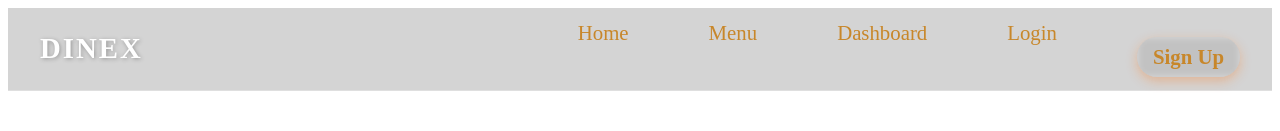
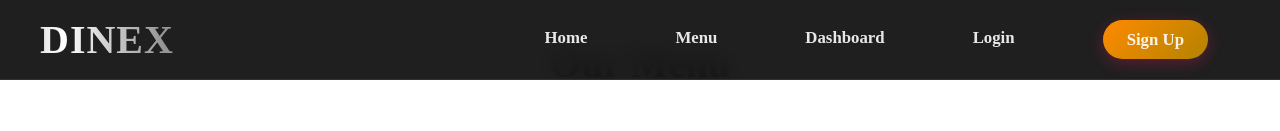
Before and after one commit to dushansineth-design/restaurantapp, a React (Vite) app: page /menu in a window 1280 px wide. Shown: the top 131 px of the page. Built offline with nearby package versions, Linux system fonts and the light colour scheme.

Commit message:
modify nav bar

```diff
--- a/src/components/Header/Header.css
+++ b/src/components/Header/Header.css
@@ -1,22 +1,24 @@
-/* Header.css */
-
-/* General Header Styles - Glass Effect (Works on Light & Dark backgrounds) */
 .header {
-  background: rgba(40, 40, 40, 0.2); /* Slight dark tint so it’s visible on white */
-  backdrop-filter: blur(12px) saturate(180%);
-  -webkit-backdrop-filter: blur(12px) saturate(180%);
-  border-bottom: 1px solid rgba(255, 255, 255, 0.25);
-  padding: 0.8rem 0;
-  position: sticky;
+  position: fixed;
   top: 0;
+  left: 0;
+  right: 0;
   z-index: 1000;
-  transition: background 0.4s ease, box-shadow 0.4s ease;
+  background: rgba(20, 20, 20, 0.95);
+  backdrop-filter: blur(12px);
+  -webkit-backdrop-filter: blur(12px);
+  border-bottom: 1px solid rgba(255, 255, 255, 0.08);
+  padding: 1rem 0;
+  transition: transform 0.4s cubic-bezier(0.25, 0.8, 0.25, 1);
 }
 
-/* Hover effect */
-.header:hover {
-  background: rgba(40, 40, 40, 0.3);
-  box-shadow: 0 4px 30px rgba(0, 0, 0, 0.15);
+/* Visible/Hidden States */
+.header.visible {
+  transform: translateY(0);
+}
+
+.header.hidden {
+  transform: translateY(-100%);
 }
 
 /* Container */
@@ -33,113 +35,222 @@
   align-items: center;
 }
 
-/* Logo */
+/* Logo - Enhanced */
 .logo {
-  font-size: 1.8rem;
-  font-weight: bold;
-  color: #fff;
+  font-size: 2.5rem;
+  font-weight: 800;
   text-decoration: none;
-  letter-spacing: 2px;
-  text-shadow: 1px 1px 4px rgba(0,0,0,0.3);
-  transition: transform 0.3s ease, color 0.3s ease;
+  letter-spacing: 1px;
+  position: relative;
+  padding: 0rem 0;
+
+  /* Stronger shiny gradient */
+  background: linear-gradient(
+    90deg,
+    #ffffff 0%,
+    #949494 25%,
+    #ffffff 50%,
+    #949494 75%,
+    #ffffff 100%
+  );
+  background-size: 300% auto;
+  -webkit-background-clip: text;
+  -webkit-text-fill-color: transparent;
+  animation: shineText 2s linear infinite;
 }
 
-.logo:hover {
-  transform: scale(1.1);
-  color: #ffdde1;
+/* Underline hover */
+.logo::after {
+  content: '';
+  position: absolute;
+  bottom: 0;
+  left: 0;
+  width: 0;
+  height: 2px;
+  background: #ffea00;
+  transition: width 0.6s cubic-bezier(0.25, 0.8, 0.25, 1);
 }
 
-/* Navigation Links */
+.logo:hover::after {
+  width: 100%;
+}
+
+@keyframes shineText {
+  0% {
+    background-position: -300% center;
+  }
+  100% {
+    background-position: 300% center;
+  }
+}
+
+
+
+/* Navigation Links - Enhanced Animations */
 .nav-links {
   display: flex;
-  gap: 5rem;
+  gap: 1.5rem;
 }
 
 .nav-link {
-  color: #C8872A;
-  font-size: 1.3rem;
-  font-weight: 500;
+  position: relative;
+  color: rgba(255, 255, 255, 0.9);
   text-decoration: none;
-  position: relative;
-  transition: color 0.3s ease, text-shadow 0.3s ease;
+  font-weight: 600;
+  font-size: 1.05rem;
+  padding: 0.5rem 0;
+  transition: all 0.3s ease;
+  overflow: hidden;
+  margin: 0 2rem;
 }
 
-.nav-link::after {
-  content: "";
+.nav-link::before {
+  content: '';
   position: absolute;
-  bottom: -2px;
+  bottom: 0;
   left: 0;
-  width: 0%;
+  width: 100%;
   height: 2px;
-  background: #fff;
-  transition: width 0.3s ease;
+  background: linear-gradient(90deg, #ff8a00, #b38300);
+  transform: scaleX(0);
+  transform-origin: right;
+  transition: transform 0.5s cubic-bezier(0.65, 0, 0.35, 1);
 }
 
 .nav-link:hover {
-  color: #ffdde1;
-  text-shadow: 0 0 5px rgba(255, 255, 255, 0.8);
+  color: #fff;
+  transform: translateY(-2px);
 }
 
-.nav-link:hover::after {
-  width: 100%;
+.nav-link:hover::before {
+  transform: scaleX(1);
+  transform-origin: left;
 }
 
-/* Button Link */
+/* Button Link - Enhanced */
 .nav-link.btn {
-  background: rgba(255, 255, 255, 0.2);
-  color: #C8872A;
-  padding: 0.5rem 1rem;
-  border-radius: 25px;
-  font-weight: bold;
-  backdrop-filter: blur(5px);
-  transition: all 0.3s ease;
+  position: relative;
+  background: linear-gradient(135deg, #ff8a00, #b38300);
+  padding: 0.6rem 1.5rem;
+  border-radius: 50px;
+  overflow: hidden;
+  box-shadow: 0 4px 15px rgba(233, 30, 99, 0.3);
+  transition: all 0.4s ease;
+  z-index: 1;
+}
+
+.nav-link.btn::before {
+  content: '';
+  position: absolute;
+  top: 0;
+  left: 0;
+  width: 100%;
+  height: 100%;
+  background: linear-gradient(135deg, #b38300, #ff8a00);
+  opacity: 0;
+  transition: opacity 0.4s ease;
+  z-index: -1;
 }
 
 .nav-link.btn:hover {
-  background: rgba(255, 255, 255, 0.4);
-  color: #000;
-  box-shadow: 0 4px 10px rgba(0,0,0,0.2);
+  transform: translateY(-3px);
+  box-shadow: 0 8px 25px rgba(233, 30, 99, 0.4);
 }
 
-/* Hamburger Menu (Mobile) */
+.nav-link.btn:hover::before {
+  opacity: 1;
+}
+
+.nav-link.btn span {
+  position: relative;
+  z-index: 2;
+}
+
+/* Hamburger Menu - Enhanced */
 .hamburger {
   display: none;
-  flex-direction: column;
-  gap: 5px;
   background: none;
   border: none;
   cursor: pointer;
+  padding: 0.5rem;
+  z-index: 1001;
 }
 
 .hamburger span {
-  width: 25px;
+  display: block;
+  width: 28px;
   height: 3px;
   background: #fff;
-  border-radius: 2px;
-  transition: 0.3s;
+  margin: 5px 0;
+  transition: all 0.4s cubic-bezier(0.65, 0, 0.35, 1);
+  transform-origin: center;
 }
 
-/* Mobile View */
+/* Mobile Styles */
 @media (max-width: 768px) {
   .nav-links {
-    position: absolute;
-    top: 100%;
+    position: fixed;
+    top: 0;
+    left: 0;
     right: 0;
-    background: rgba(30, 30, 30, 0.85);
-    backdrop-filter: blur(15px);
+    bottom: 0;
+    background: rgba(10, 10, 10, 0.98);
     flex-direction: column;
     align-items: center;
-    width: 100%;
-    max-height: 0;
-    overflow: hidden;
-    transition: max-height 0.4s ease;
+    justify-content: center;
+    gap: 2.5rem;
+    clip-path: circle(0% at 90% 5%);
+    transition: clip-path 0.8s ease;
+    z-index: 1000;
   }
 
   .nav-links.active {
-    max-height: 300px;
+    clip-path: circle(150% at 90% 5%);
+  }
+
+  .nav-link {
+    font-size: 1.4rem;
+    padding: 0.8rem 1.5rem;
+    opacity: 0;
+    transform: translateY(20px);
+    transition: all 0.4s ease, opacity 0.4s ease;
+  }
+
+  .nav-links.active .nav-link {
+    opacity: 1;
+    transform: translateY(0);
+    transition-delay: calc(0.1s * var(--i));
+  }
+
+  .nav-link.btn {
+    padding: 0.8rem 2rem;
+    font-size: 1.4rem;
   }
 
   .hamburger {
     display: flex;
+    flex-direction: column;
+    align-items: center;
+    justify-content: center;
+  }
+
+  .hamburger.active span:nth-child(1) {
+    transform: translateY(8px) rotate(45deg);
+    background: #ff8a00;
+  }
+
+  .hamburger.active span:nth-child(2) {
+    opacity: 0;
+    transform: scaleX(0);
+  }
+
+  .hamburger.active span:nth-child(3) {
+    transform: translateY(-8px) rotate(-45deg);
+    background: #e52e71;
   }
 }
+
+/* Add this to your Header.jsx for the mobile menu animation delays */
+/* Add this to your nav-link mapping:
+style={{ '--i': index }}
+*/
```
